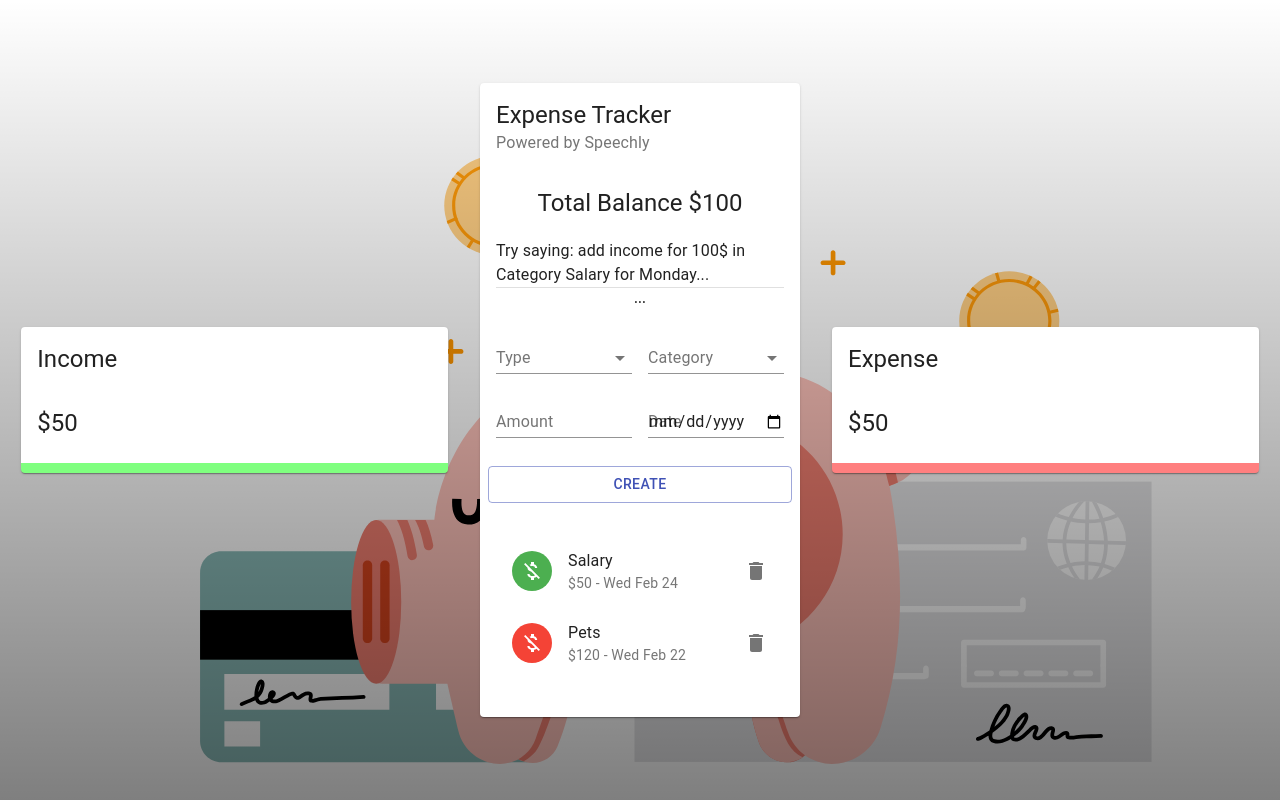
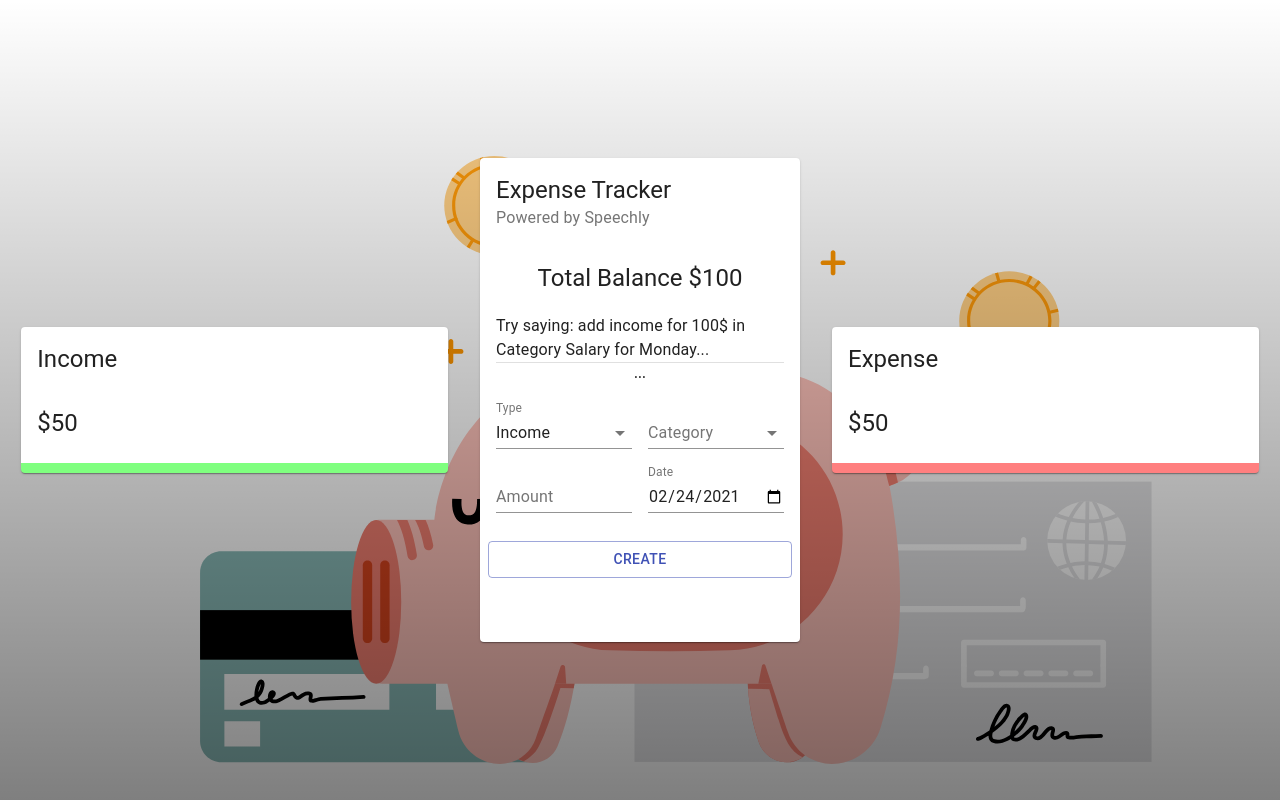
Before and after one commit to alexandrezagame/expense-tracker-voice-control, a React (Create React App) app: page / in a window 1280 px wide. Built offline with nearby package versions, Linux system fonts and the light colour scheme.

Commit message:
setting up the add transaction and delete transaction functionanility

```diff
--- a/src/components/Main/Form/Form.jsx
+++ b/src/components/Main/Form/Form.jsx
@@ -1,4 +1,4 @@
-import React from 'react';
+import React, { useState, useContext } from 'react';
 import {
   TextField,
   Typography,
@@ -10,9 +10,39 @@
   MenuItem,
 } from '@material-ui/core';
 import useStyles from './styles';
+import { v4 as uuidv4 } from 'uuid';
+import formatDate from '../../../utils/formatDate';
+
+import { ExpenseTrackerContext } from '../../../context/Context';
+import {
+  incomeCategories,
+  expenseCategories,
+} from '../../../constants/categories';
+
+const initialState = {
+  amount: '',
+  category: '',
+  type: 'Income',
+  date: formatDate(new Date()),
+};
 
 const Form = () => {
   const classes = useStyles();
+  const [formData, setFormData] = useState(initialState);
+  const { addTransaction } = useContext(ExpenseTrackerContext);
+
+  const createTransaction = () => {
+    const transaction = {
+      ...formData,
+      amount: Number(formData.amount),
+      id: uuidv4(),
+    };
+    addTransaction(transaction);
+    setFormData(initialState);
+  };
+
+  const selectedCategories =
+    formData.type === 'Income' ? incomeCategories : expenseCategories;
 
   return (
     <Grid container spacing={2}>
@@ -24,7 +54,10 @@
       <Grid item xs={6}>
         <FormControl fullWidth>
           <InputLabel>Type</InputLabel>
-          <Select>
+          <Select
+            value={formData.type}
+            onChange={(e) => setFormData({ ...formData, type: e.target.value })}
+          >
             <MenuItem value="Income">Income</MenuItem>
             <MenuItem value="Expense">Expense</MenuItem>
           </Select>
@@ -33,23 +66,46 @@
       <Grid item xs={6}>
         <FormControl fullWidth>
           <InputLabel>Category</InputLabel>
-          <Select>
-            <MenuItem value="Business">Business</MenuItem>
-            <MenuItem value="Salary">Salary</MenuItem>
+          <Select
+            value={formData.category}
+            onChange={(e) =>
+              setFormData({ ...formData, category: e.target.value })
+            }
+          >
+            {selectedCategories.map((category) => (
+              <MenuItem key={category.type} value={category.type}>
+                {category.type}
+              </MenuItem>
+            ))}
           </Select>
         </FormControl>
       </Grid>
       <Grid item xs={6}>
-        <TextField type="number" label="Amount" fullWidth />
+        <TextField
+          type="number"
+          label="Amount"
+          fullWidth
+          value={formData.amount}
+          onChange={(e) => setFormData({ ...formData, amount: e.target.value })}
+        />
       </Grid>
       <Grid item xs={6}>
-        <TextField type="date" label="Date" fullWidth />
+        <TextField
+          type="date"
+          label="Date"
+          fullWidth
+          value={formData.date}
+          onChange={(e) =>
+            setFormData({ ...formData, date: formatDate(e.target.value) })
+          }
+        />
       </Grid>
       <Button
         className={classes.button}
         color="primary"
         fullWidth
         variant="outlined"
+        onClick={createTransaction}
       >
         Create
       </Button>
--- a/src/components/Main/List/List.jsx
+++ b/src/components/Main/List/List.jsx
@@ -11,35 +11,13 @@
 } from '@material-ui/core';
 import { Delete, MoneyOff } from '@material-ui/icons';
 
-// import { ExpenseTrackerContext } from '../../../context/context';
+import { ExpenseTrackerContext } from '../../../context/Context';
 import useStyles from './styles';
 
 const List = () => {
   const classes = useStyles();
-  // const { transactions, deleteTransaction } = useContext(ExpenseTrackerContext);
-  const transactions = [
-    {
-      id: 1,
-      type: 'Income',
-      category: 'Salary',
-      amount: 50,
-      date: 'Wed Feb 24',
-    },
-    {
-      id: 2,
-      type: 'Expense',
-      category: 'Pets',
-      amount: 120,
-      date: 'Wed Feb 22',
-    },
-    {
-      id: 3,
-      type: 'Income',
-      category: 'Business',
-      amount: 20,
-      date: 'Wed Feb 21',
-    },
-  ];
+  const { transactions, deleteTransaction } = useContext(ExpenseTrackerContext);
+
   return (
     <MUIList dense={false} className={classes.list}>
       {transactions.map((transaction) => (
@@ -70,8 +48,7 @@
               <IconButton
                 edge="end"
                 aria-label="delete"
-                onClick=""
-                // onClick={() => deleteTransaction(transaction.id)}
+                onClick={() => deleteTransaction(transaction.id)}
               >
                 <Delete />
               </IconButton>
--- /dev/null
+++ b/src/constants/categories.js
@@ -0,0 +1,55 @@
+const incomeColors = [
+  '#123123',
+  '#154731',
+  '#165f40',
+  '#16784f',
+  '#14915f',
+  '#10ac6e',
+  '#0bc77e',
+  '#04e38d',
+  '#00ff9d',
+];
+const expenseColors = [
+  '#b50d12',
+  '#bf2f1f',
+  '#c9452c',
+  '#d3583a',
+  '#dc6a48',
+  '#e57c58',
+  '#ee8d68',
+  '#f79d79',
+  '#ffae8a',
+  '#cc474b',
+  '#f55b5f',
+];
+
+export const incomeCategories = [
+  { type: 'Business', amount: 0, color: incomeColors[0] },
+  { type: 'Investments', amount: 0, color: incomeColors[1] },
+  { type: 'Extra income', amount: 0, color: incomeColors[2] },
+  { type: 'Deposits', amount: 0, color: incomeColors[3] },
+  { type: 'Lottery', amount: 0, color: incomeColors[4] },
+  { type: 'Gifts', amount: 0, color: incomeColors[5] },
+  { type: 'Salary', amount: 0, color: incomeColors[6] },
+  { type: 'Savings', amount: 0, color: incomeColors[7] },
+  { type: 'Rental income', amount: 0, color: incomeColors[8] },
+];
+
+export const expenseCategories = [
+  { type: 'Bills', amount: 0, color: expenseColors[0] },
+  { type: 'Car', amount: 0, color: expenseColors[1] },
+  { type: 'Clothes', amount: 0, color: expenseColors[2] },
+  { type: 'Travel', amount: 0, color: expenseColors[3] },
+  { type: 'Food', amount: 0, color: expenseColors[4] },
+  { type: 'Shopping', amount: 0, color: expenseColors[5] },
+  { type: 'House', amount: 0, color: expenseColors[6] },
+  { type: 'Entertainment', amount: 0, color: expenseColors[7] },
+  { type: 'Phone', amount: 0, color: expenseColors[8] },
+  { type: 'Pets', amount: 0, color: expenseColors[9] },
+  { type: 'Other', amount: 0, color: expenseColors[10] },
+];
+
+export const resetCategories = () => {
+  incomeCategories.forEach((c) => (c.amount = 0));
+  expenseCategories.forEach((c) => (c.amount = 0));
+};
--- a/src/context/Context.js
+++ b/src/context/Context.js
@@ -1,11 +1,22 @@
 import React, { useReducer, createContext } from 'react';
+import contextReducer from './contextReducer';
 
 const initialState = [];
 export const ExpenseTrackerContext = createContext(initialState);
 
 export const Provider = ({ children }) => {
+  const [transactions, dispatch] = useReducer(contextReducer, initialState);
+
+  // action creators
+  const deleteTransaction = (id) =>
+    dispatch({ type: 'DELETE_TRANSACTION', payload: id });
+  const addTransaction = (transaction) =>
+    dispatch({ type: 'ADD_TRANSACTION', payload: transaction });
+
   return (
-    <ExpenseTrackerContext.Provider value={{ appName: 'Expense Tracker' }}>
+    <ExpenseTrackerContext.Provider
+      value={{ deleteTransaction, addTransaction, transactions }}
+    >
       {children}
     </ExpenseTrackerContext.Provider>
   );
--- a/src/context/contextReducer.js
+++ b/src/context/contextReducer.js
@@ -0,0 +1,24 @@
+const contextReducer = (state, action) => {
+  let transactions;
+
+  switch (action.type) {
+    case 'DELETE_TRANSACTION':
+      transactions = state.filter(
+        (transaction) => transaction.id !== action.payload
+      );
+
+      // localStorage.setItem('transactions', JSON.stringify(transactions));
+
+      return transactions;
+    case 'ADD_TRANSACTION':
+      transactions = [action.payload, ...state];
+
+      // localStorage.setItem('transactions', JSON.stringify(transactions));
+
+      return transactions;
+    default:
+      return state;
+  }
+};
+
+export default contextReducer;
--- /dev/null
+++ b/src/utils/formatDate.js
@@ -0,0 +1,17 @@
+const formatDate = (date) => {
+  const d = new Date(date);
+  let month = `${d.getMonth() + 1}`;
+  const day = `${d.getDate()}`;
+  const year = d.getFullYear();
+
+  if (month.length < 2) {
+    month = `0${month}`;
+  }
+  if (day.length < 2) {
+    day = `0${day}`;
+  }
+
+  return [year, month, day].join('-');
+};
+
+export default formatDate;
```
Also changed, not shown: src/useTransactions.js (added).
